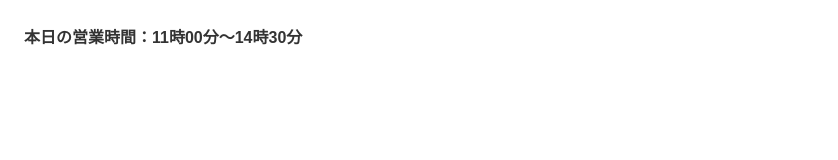
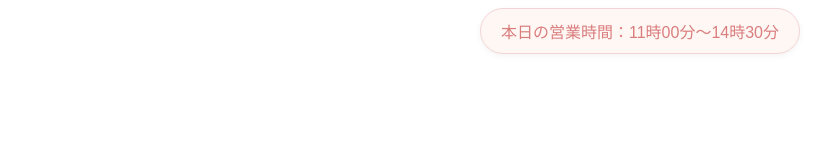
Before and after one commit to yuuri713/kouzan, a plain HTML site: page index.html in a window 1280 px wide. Shown: the whole page, without its empty margins (0-838 px from the left). Drawn offline with Linux system fonts and the light colour scheme.

Commit message:
Update index.html

```diff
--- a/index.html
+++ b/index.html
@@ -4,14 +4,18 @@
   <meta charset="UTF-8">
   <title>本日の営業時間</title>
   <style>
-    body {
-      font-family: sans-serif;
+    #hours {
+      background-color: #fff7f4;
+      color: #d97d7d;
+      font-family: 'Noto Sans JP', sans-serif;
       font-size: 16px;
-      padding: 1em;
-    }
-    #hours {
-      font-weight: bold;
-      color: #333;
+      padding: 10px 20px;
+      border-radius: 999px;
+      text-align: center;
+      box-shadow: 0 2px 6px rgba(0, 0, 0, 0.05);
+      border: 1px solid #f3d5d5;
+      width: fit-content;
+      margin: 0 auto;
     }
   </style>
 </head>
```
